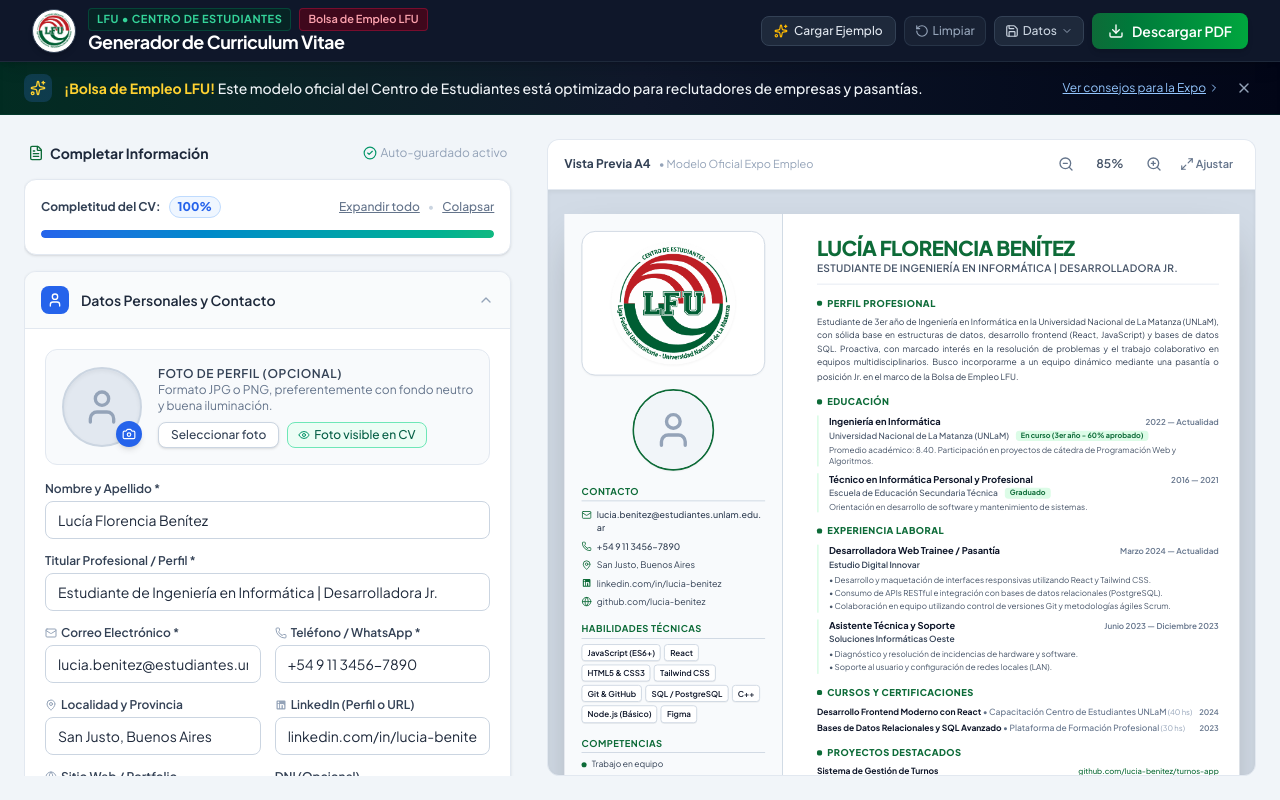
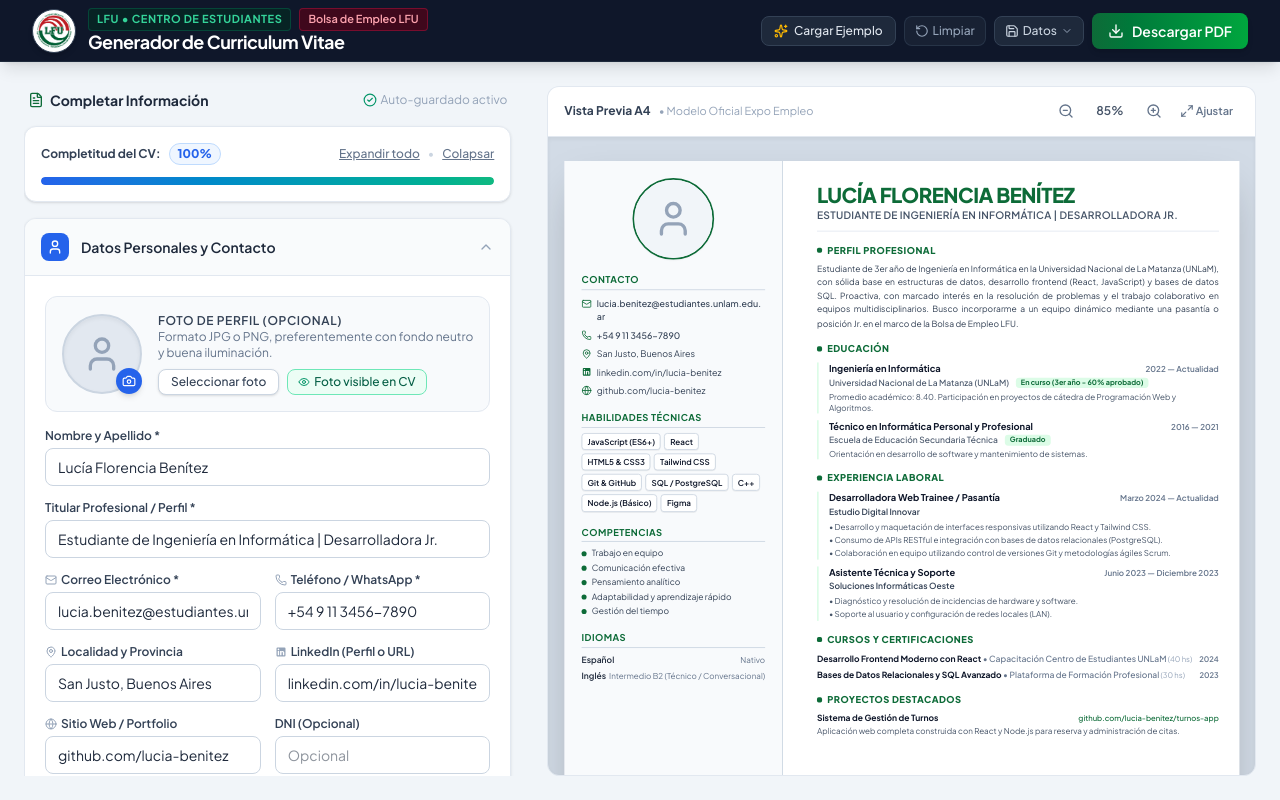
Before and after one commit to qbik3D/CV_Bolsa_Empleos, a React (Vite) app: page / in a window 1280 px wide. Built offline with nearby package versions, Linux system fonts and the light colour scheme.

Commit message:
feat: Mover logo LFU al final del panel izquierdo luego de idiomas y eliminar banner de consejos

```diff
--- a/src/App.jsx
+++ b/src/App.jsx
@@ -1,6 +1,5 @@
 import React, { useState, useEffect } from 'react';
 import Header from './components/Header';
-import ExpoBanner from './components/ExpoBanner';
 import FormEditor from './components/FormEditor/FormEditor';
 import PreviewPanel from './components/Preview/PreviewPanel';
 import { sampleCVData, emptyCVData } from './constants/defaultData';
@@ -115,11 +114,6 @@ export default function App() {
         />
       </div>
 
-      {/* Expo Empleo Banner with tips (Hidden on print) */}
-      <div className="no-print print:hidden shrink-0">
-        <ExpoBanner />
-      </div>
-
       {/* Main Workspace */}
       <main className="flex-1 max-w-7xl w-full mx-auto p-3 sm:p-4 lg:p-6 pb-28 lg:pb-6 lg:overflow-hidden flex flex-col min-h-0 print:p-0 print:m-0 print:max-w-none print:overflow-visible">
         <div className="grid grid-cols-1 lg:grid-cols-12 gap-6 items-start lg:flex-1 lg:h-full lg:min-h-0 print:block print:p-0">
--- a/src/components/Preview/CVDocument.jsx
+++ b/src/components/Preview/CVDocument.jsx
@@ -63,43 +63,7 @@ export default function CVDocument({ data }) {
           }}
         >
           <div className="space-y-4">
-            {/* Sello / Logo del Centro de Estudiantes (Arriba de la foto - Tamaño Ampliado) */}
-            {showCentroBadge && (
-              <div
-                className="p-3 rounded-2xl border text-center transition bg-white shadow-xs"
-                style={{ borderColor: theme.sidebarBorder }}
-              >
-                <img
-                  src={customLogoUrl || "./logo-centro.png"}
-                  alt="Logo Centro de Estudiantes LFU"
-                  className="max-h-36 w-full max-w-[170px] mx-auto object-contain drop-shadow-xs"
-                  onError={(e) => {
-                    e.currentTarget.style.display = 'none';
-                    if (e.currentTarget.nextElementSibling) {
-                      e.currentTarget.nextElementSibling.style.display = 'flex';
-                    }
-                  }}
-                />
-                <div className="hidden items-center justify-center space-x-1.5 py-1">
-                  <div
-                    className="w-6 h-6 rounded-md flex items-center justify-center text-white font-black text-xs shrink-0"
-                    style={{ backgroundColor: theme.primary }}
-                  >
-                    <Shield className="w-3.5 h-3.5" />
-                  </div>
-                  <div className="text-left">
-                    <p className="text-[9px] font-black tracking-wider uppercase leading-none" style={{ color: theme.primary }}>
-                      CENTRO DE ESTUDIANTES
-                    </p>
-                    <p className="text-[8px] font-semibold text-slate-500 uppercase tracking-widest mt-0.5">
-                      BOLSA DE EMPLEO LFU
-                    </p>
-                  </div>
-                </div>
-              </div>
-            )}
-
-            {/* Foto de Perfil (Debajo del logo) */}
+            {/* Foto de Perfil */}
             {showPhoto && (
               <div className="flex flex-col items-center text-center">
                 <div
@@ -243,9 +207,47 @@ export default function CVDocument({ data }) {
             )}
           </div>
 
-          {/* Sidebar Bottom note */}
-          <div className="pt-2 mt-2 border-t border-slate-200 text-center text-[8.5px] text-slate-400">
-            Formato oficial Bolsa de Empleo LFU
+          {/* Sello / Logo del Centro de Estudiantes (Al final del panel izquierdo, luego de idiomas) */}
+          <div className="pt-3 space-y-2">
+            {showCentroBadge && (
+              <div
+                className="p-3 rounded-2xl border text-center transition bg-white shadow-xs"
+                style={{ borderColor: theme.sidebarBorder }}
+              >
+                <img
+                  src={customLogoUrl || "./logo-centro.png"}
+                  alt="Logo Centro de Estudiantes LFU"
+                  className="max-h-32 w-full max-w-[160px] mx-auto object-contain drop-shadow-xs"
+                  onError={(e) => {
+                    e.currentTarget.style.display = 'none';
+                    if (e.currentTarget.nextElementSibling) {
+                      e.currentTarget.nextElementSibling.style.display = 'flex';
+                    }
+                  }}
+                />
+                <div className="hidden items-center justify-center space-x-1.5 py-1">
+                  <div
+                    className="w-6 h-6 rounded-md flex items-center justify-center text-white font-black text-xs shrink-0"
+                    style={{ backgroundColor: theme.primary }}
+                  >
+                    <Shield className="w-3.5 h-3.5" />
+                  </div>
+                  <div className="text-left">
+                    <p className="text-[9px] font-black tracking-wider uppercase leading-none" style={{ color: theme.primary }}>
+                      CENTRO DE ESTUDIANTES
+                    </p>
+                    <p className="text-[8px] font-semibold text-slate-500 uppercase tracking-widest mt-0.5">
+                      BOLSA DE EMPLEO LFU
+                    </p>
+                  </div>
+                </div>
+              </div>
+            )}
+
+            {/* Sidebar Bottom note */}
+            <div className="pt-2 border-t border-slate-200 text-center text-[8.5px] text-slate-400">
+              Formato oficial Bolsa de Empleo LFU
+            </div>
           </div>
         </aside>
 
```
